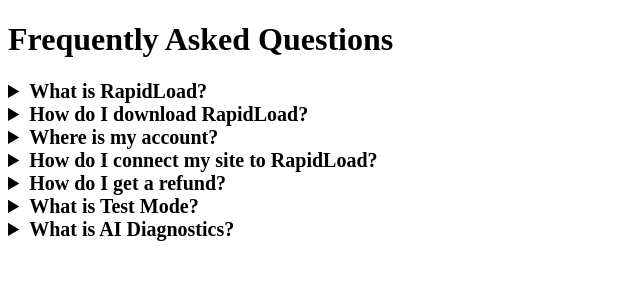
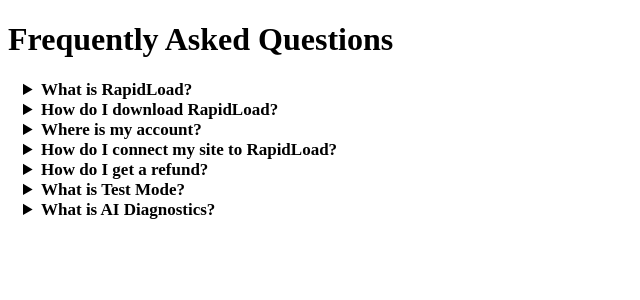
Before and after one commit to shakee93/docs-v3, a Next.js app: page /faq in a window 1280 px wide. Shown: the top 300 px of the page, without its empty margins (0-640 px from the left). Built offline with nearby package versions, Linux system fonts and the light colour scheme.

Commit message:
minor-changes in ui

```diff
--- a/globals.css
+++ b/globals.css
@@ -19,6 +19,6 @@
   display: none !important;
 }
 
-.nextra-toc ._sticky {
+/*.nextra-toc ._sticky {
   display: none !important;
-}
+}*/
--- a/pages/faq.mdx
+++ b/pages/faq.mdx
@@ -6,14 +6,18 @@
 
 <style jsx global>{`
   .faq-item {
-    font-size: 20px;
+    font-size: 17px;
     font-weight: 600;
+    flex-direction: row-reverse;
+    justify-content: space-between;
+    margin-left: 15px;
+    margin-right: 7px;
   }
 .faq-answer {
-    font-size: 16px;
+    font-size: 15px;
     font-weight: normal;
-    padding-left: 20px;
-    padding-right: 20px;
+    padding-left: 18px;
+    padding-right: 18px;
 `}</style>
 
 
@@ -24,7 +28,7 @@
 
 <details>
   <summary className="faq-item">How do I download RapidLoad?</summary>
-  <p className="faq-answer">You can download RapidLoad from your account dashboard after purchasing a license. If you’re a new user, visit our website, sign up, and follow the installation instructions provided.</p>
+  <p className="faq-answer">You can download RapidLoad from your account dashboard after purchasing a license. If you’re a new user, visit our website, sign up, and follow the installation instructions provided. [learn more](/getting_started/installation)</p>
 </details>
 
 <details>
@@ -34,7 +38,9 @@
 
 <details>
   <summary className="faq-item">How do I connect my site to RapidLoad?</summary>
-  <p className="faq-answer">After installing the plugin, activate it and enter your license key. Once connected, you can configure optimization settings directly from your WordPress dashboard.</p>
+  <p className="faq-answer">After installing the plugin, to activate it can either
+  enter your license key or use the auto-activation feature. Once connected, you can configure optimization
+  settings directly from your WordPress dashboard.</p>
 </details>
 
 <details>
--- a/pages/index.mdx
+++ b/pages/index.mdx
@@ -117,6 +117,7 @@
 
   .footer {
     font-family: 'Manrope';
+    font-size: 14px;
     color: #000;
     display: flex;
     flex-direction: row;
@@ -337,5 +338,4 @@
     <a href="#" style={{ margin: '5px 0' }}>Terms</a>
     <a href="#" style={{ margin: '5px 0' }}>Privacy Policy</a>
   </div>
-
 </div>
--- a/theme.config.jsx
+++ b/theme.config.jsx
@@ -31,7 +31,7 @@
     enableSystem: false,
   },
   sidebar: {
-    defaultMenuCollapseLevel: 2,
+    defaultMenuCollapseLevel: 1,
     toggleButton: false,
     autoCollapse: true
   },
```
